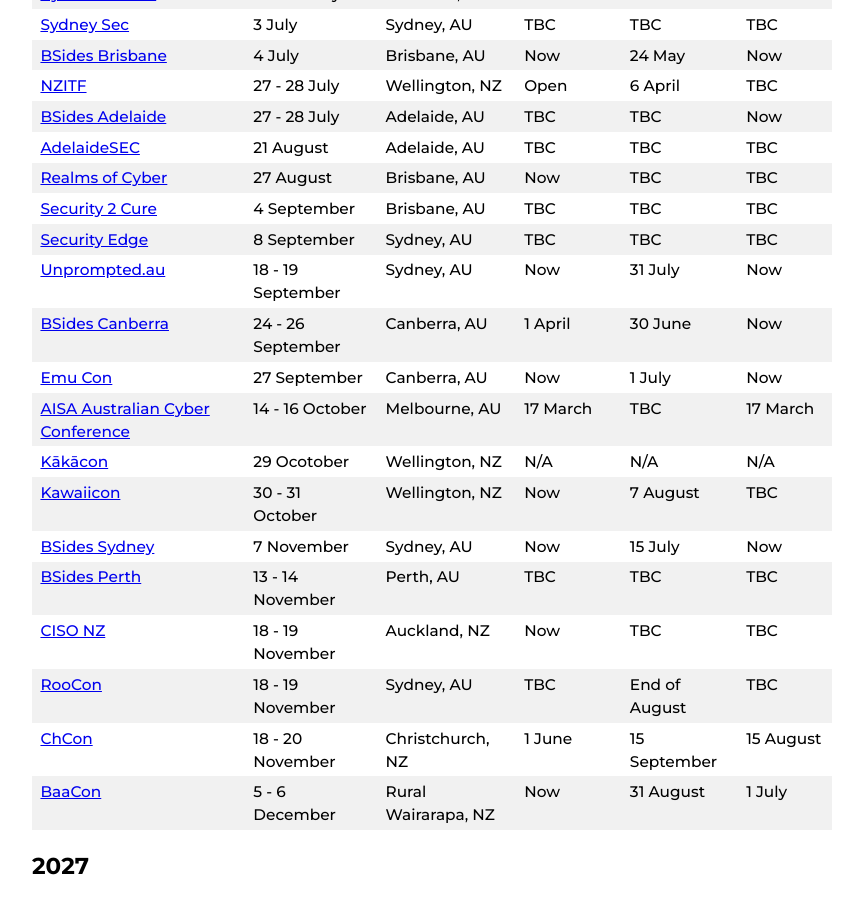
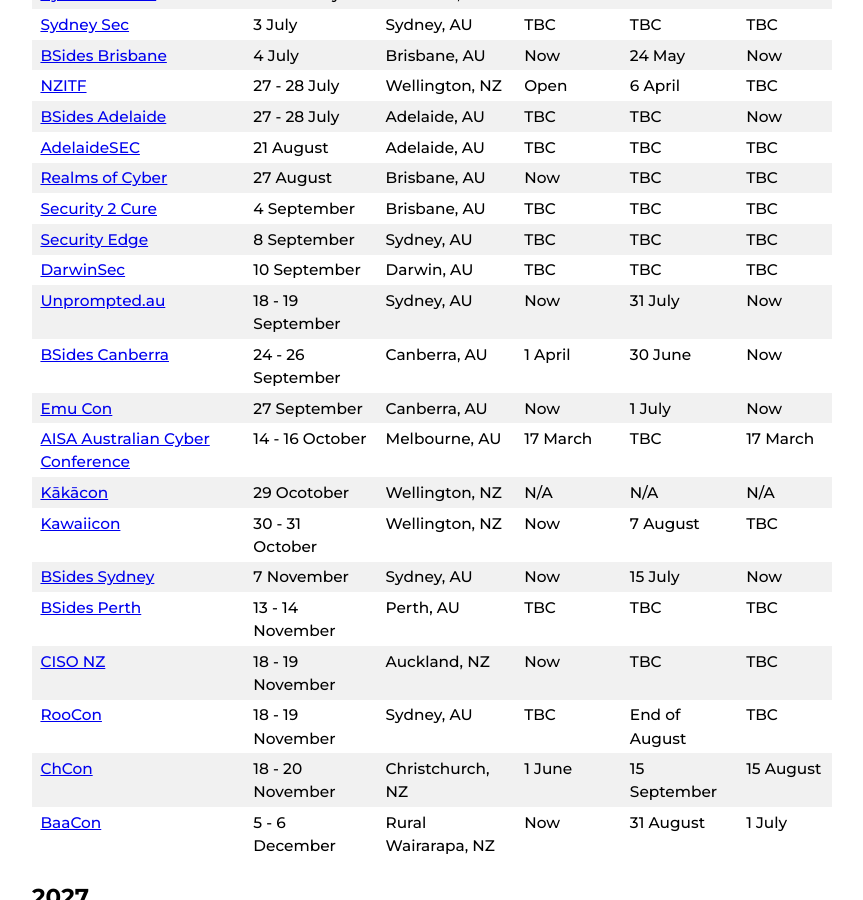
Before and after one commit to nzkarit/downundercons, a Jekyll site: the page built from index.markdown, in a window 1280 px wide and 900 px high, scrolled down 928 px. Shown: the whole window, without its empty margins (208-1071 px from the left). Built offline with Jekyll 4.4.1, drawn with Linux system fonts in a browser that asks for light colours; part of the change alters nothing that is shown.

Commit message:
Update index.markdown

```diff
--- a/index.markdown
+++ b/index.markdown
@@ -1,7 +1,7 @@
 ---
 layout: home
 title: Downunder Cons
-last_modified_at: 2026-07-13 11:58:00 +1200
+last_modified_at: 2026-07-16 21:06:00 +1200
 ---
 
 These are a list of hacker/infosec cons and meetups in the NZ and Aussie Area.
@@ -32,6 +32,7 @@ These are a list of hacker/infosec cons and meetups in the NZ and Aussie Area.
 | [Realms of Cyber](https://www.realmsofcyber.com/) | 27 August | Brisbane, AU | Now | TBC | TBC |
 | [Security 2 Cure](https://security2cure.com.au/) | 4 September | Brisbane, AU | TBC | TBC | TBC |
 | [Security Edge](https://adapt.com.au/events/security-edge/) | 8 September | Sydney, AU | TBC | TBC | TBC |
+| [DarwinSec](https://aisasecuritydays.com.au/darwinsec) | 10 September | Darwin, AU | TBC | TBC | TBC |
 | [Unprompted.au](https://www.unprompted.au/) | 18 - 19 September | Sydney, AU | Now | 31 July | Now |
 | [BSides Canberra](https://www.bsidesau.com.au/) | 24 - 26 September | Canberra, AU | 1 April | 30 June | Now |
 | [Emu Con](https://con.emu.team/) | 27 September | Canberra, AU | Now | 1 July | Now |
```
